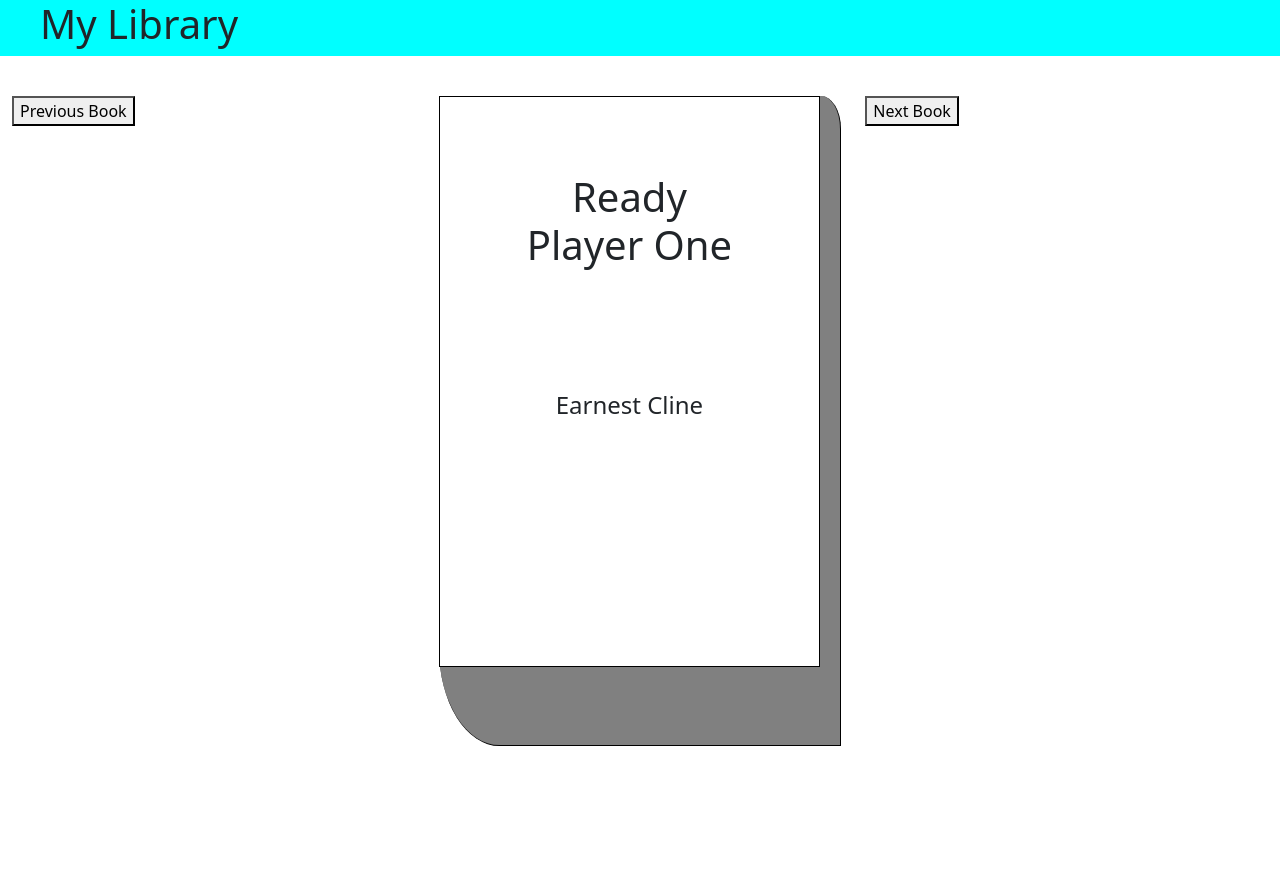
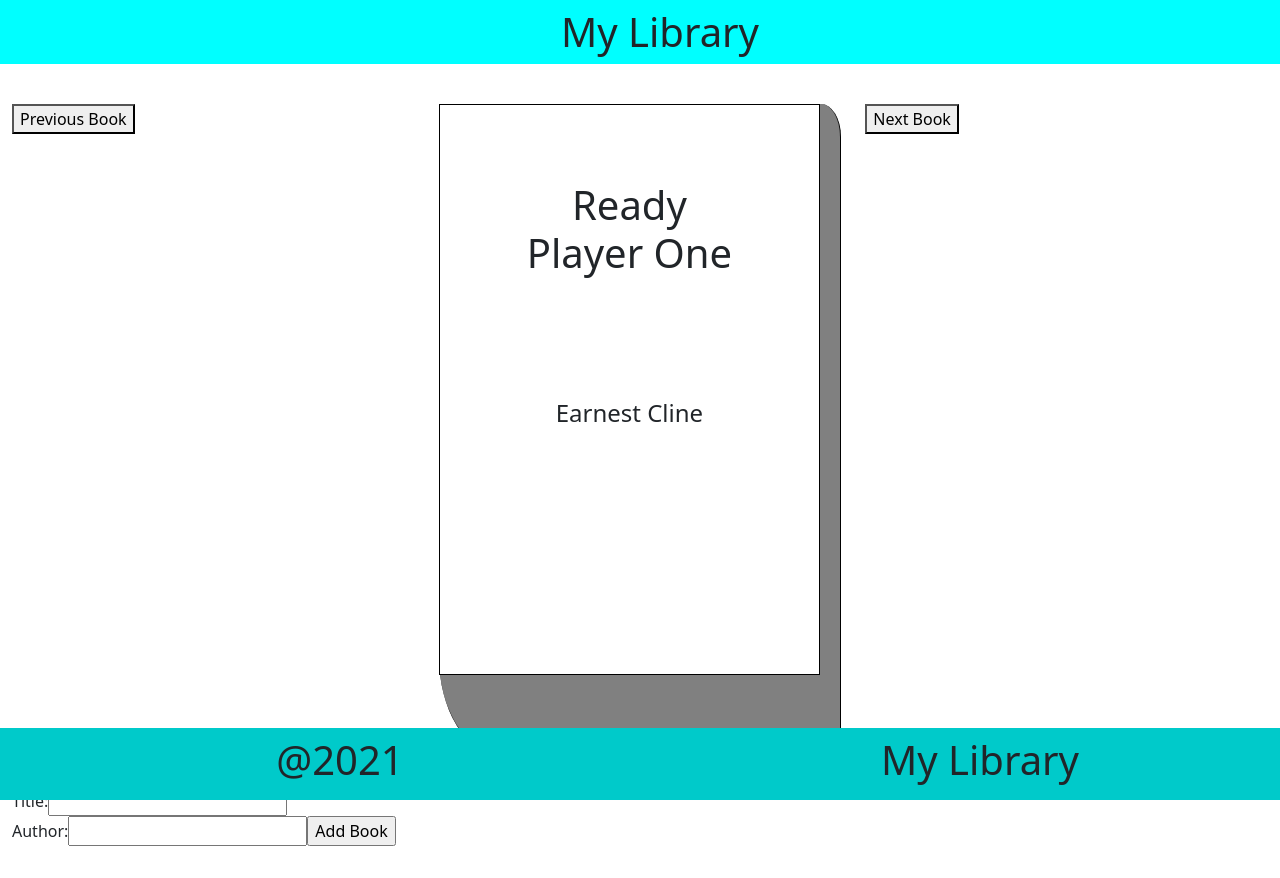
Before and after one commit to Matt-T977/Book-Library-First-React-App, a React (Create React App) app: page / in a window 1280 px wide. Before the commit the page ends 800 px from the top, so only its background shows below. Built offline with nearby package versions, Linux system fonts and the light colour scheme.

Commit message:
Footer Component and Add Book Component created.
Footer Component and Add Book Component created.

```diff
--- /dev/null
+++ b/src/components/AddBook/AddBook.jsx
@@ -0,0 +1,44 @@
+import React, {Component} from 'react';
+
+
+class AddBook extends Component {
+    constructor(props) {
+        super(props);
+        this.state = {
+            title: '',
+            author: ''
+         };
+    }
+
+
+    handleChange = (event) => {
+        this.setState({
+            [event.target.name]: event.target.value,
+        });
+    }
+
+    handleSubmit = (event) => {
+        alert('A new book has been added!');
+        event.preventDefault();
+        this.props.addNewBook(this.state)
+    }
+
+    render() {
+        return (
+            <form onSubmit={this.handleSubmit}>
+                <label>
+                    Title:
+                    <input name='title' type="text" value={this.state.title} onChange={this.handleChange} />
+                </label>
+                <br />
+                <label>
+                    Author:
+                    <input name='author' type="text" value={this.state.author} onChange={this.handleChange} />
+                </label>
+                <input type="submit" value="Add Book" />
+            </form>
+         );
+    }
+}
+
+export default AddBook;
--- a/src/components/App.jsx
+++ b/src/components/App.jsx
@@ -2,6 +2,8 @@
 import './App.css';
 import TitleBar from './TitleBar/TitleBar';
 import BookViewer from './BookViewer/BookViewer';
+import Footer from './Footer/Footer';
+import AddBook from './AddBook/AddBook';
 
 
 class App extends Component {
@@ -39,11 +41,20 @@
         })
     }
 
+    addBook = (newBook) => {
+        this.books.push(newBook);
+        this.setState({
+            bookNumber: this.books.length - 1
+        })
+    }
+
     render() {
         return (
             <div className='container-fluid'>
                 <TitleBar />
                 <BookViewer book={this.books[this.state.bookNumber]} nextBook={this.goToNextBook} previousBook={this.goToPreviousBook} />
+                <AddBook addNewBook={this.addBook} />
+                <Footer />
             </div>
         )
     }
--- /dev/null
+++ b/src/components/Footer/Footer.css
@@ -0,0 +1,15 @@
+.footerbar {
+    background-color: rgb(0, 202, 202);
+    width: 50%;
+    text-align: center;
+}
+
+.bottom {
+    position: absolute;
+    bottom: 0%;
+}
+
+h1 {
+    padding-top: 0.2em;
+    padding-left: 1em;
+}
--- /dev/null
+++ b/src/components/Footer/Footer.jsx
@@ -0,0 +1,23 @@
+import React from 'react';
+import './Footer.css';
+
+
+const Footer = (props) => {
+    return (
+        <div className='row row-space'>
+            <div className='col-md-6' style={{padding: 0}}>
+                <div className='footerbar bottom'>
+                    <h1>@2021</h1>
+                </div>
+            </div>
+            <div className='col-md-6' style={{padding: 0}}>
+                <div className='footerbar bottom'>
+                    <h1>My Library</h1>
+                </div>
+            </div>
+        </div>
+     );
+}
+
+
+export default Footer;
--- a/src/components/TitleBar/TitleBar.css
+++ b/src/components/TitleBar/TitleBar.css
@@ -1,6 +1,7 @@
 .titlebar-nav {
     background-color: aqua;
     width: 100%;
+    text-align: center;
 }
 
 h1 {
```
Also changed, not shown: src/components/AddBook/AddBook.css (added).
